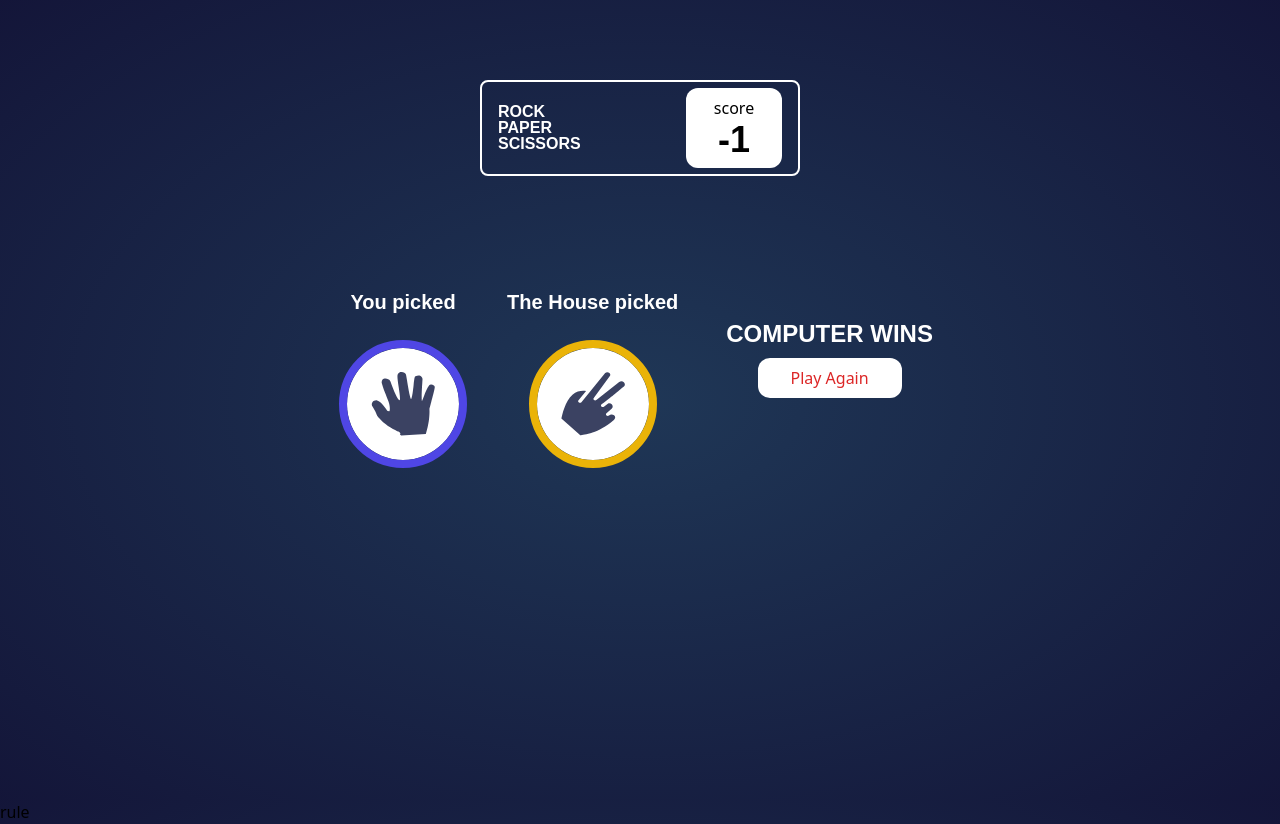
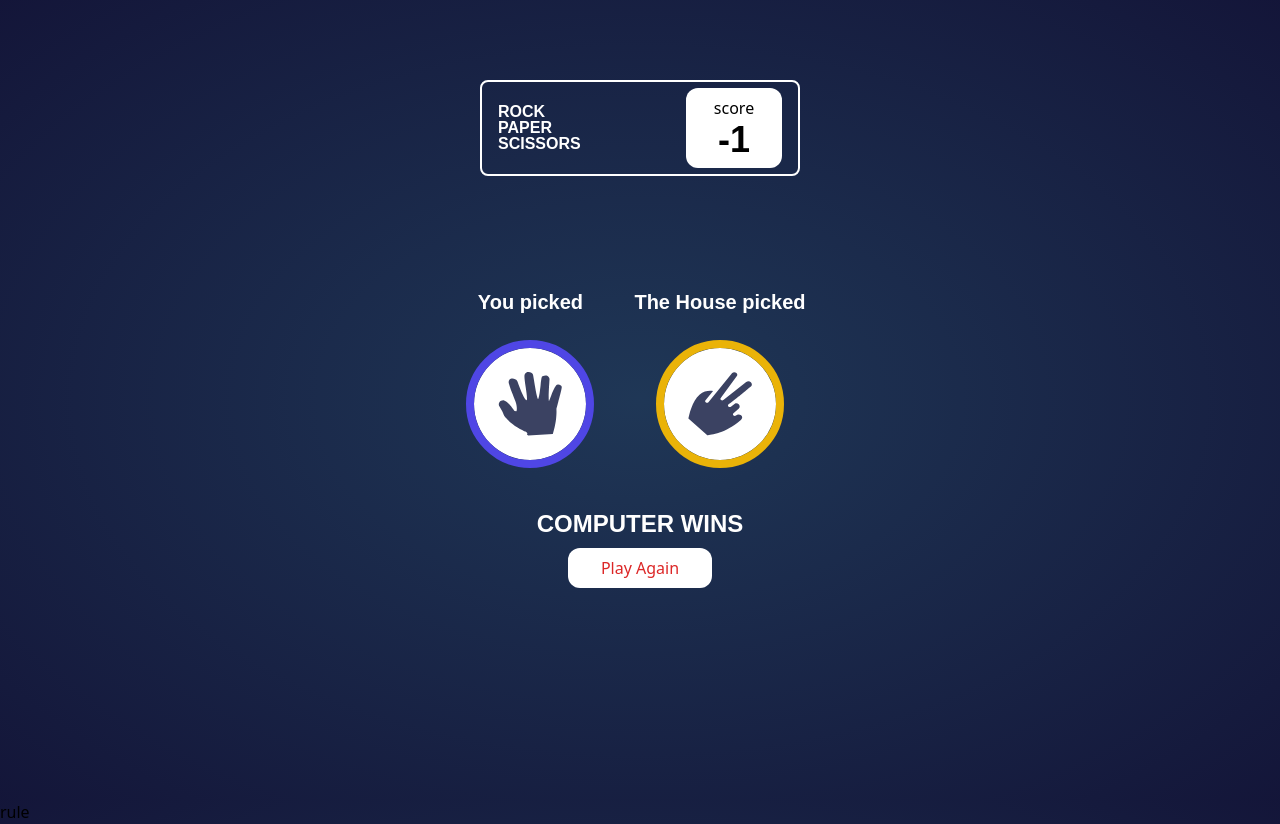
Before and after one commit to YousifQesim/rock-paper, a React (Vite) app: page / in a window 1280 px wide. Both pictures are taken after a click on the element 536 px from the left and 312 px from the top of the page. Built offline with nearby package versions, Linux system fonts and the light colour scheme.

Commit message:
update ChallengePage.tsx

```diff
--- a/src/components/ChallengePage.tsx
+++ b/src/components/ChallengePage.tsx
@@ -88,7 +88,7 @@ const ChallengePage = () => {
             <div>{renderPlayerChoiceComponent()}</div>
           </div>
 
-          <div className="order-last lg:order-none " >
+          <div className="order-last lg:order-none md:mx-20 " >
 
             {winner ? (
               winner === "player" ? (
```
